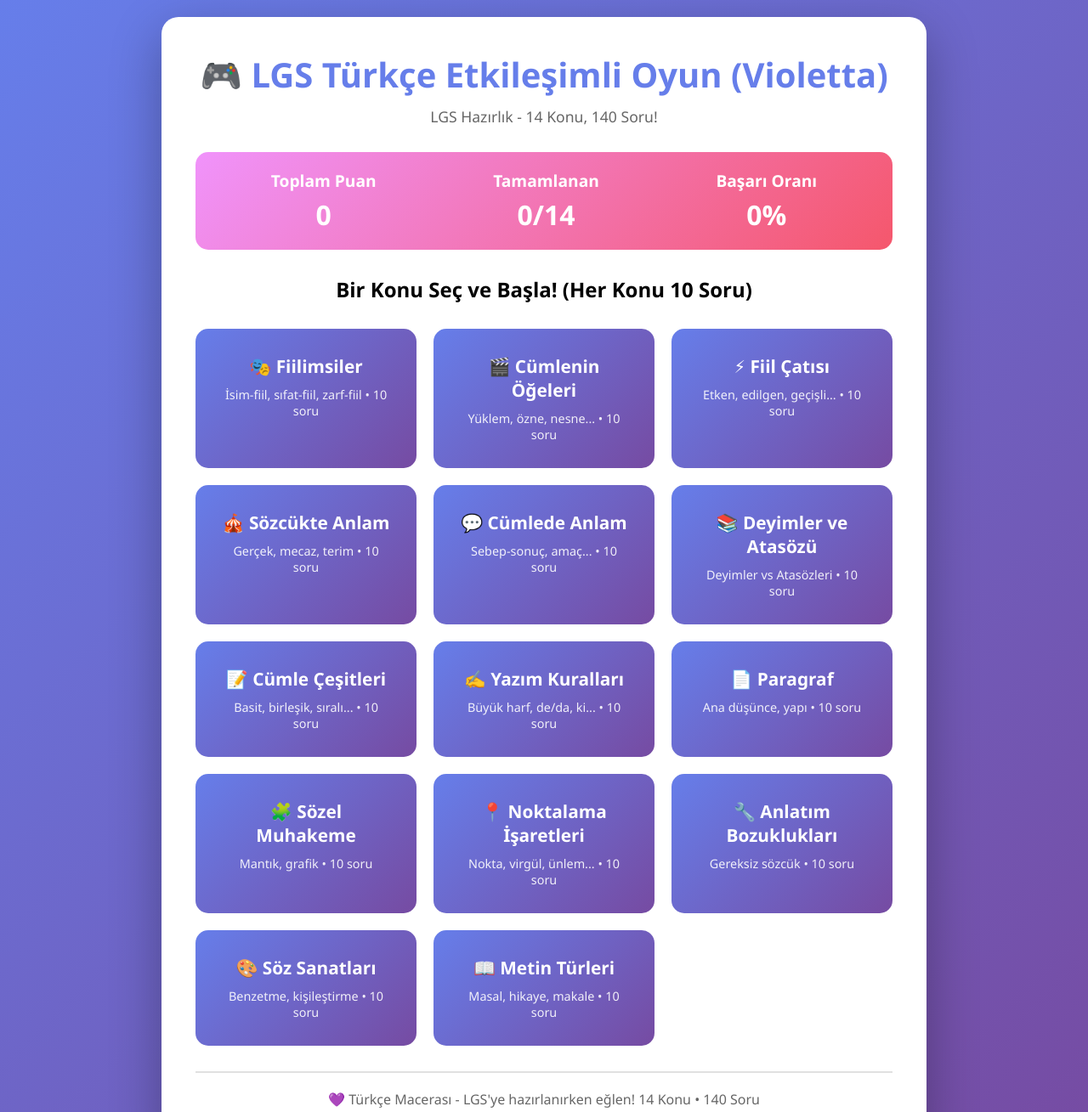
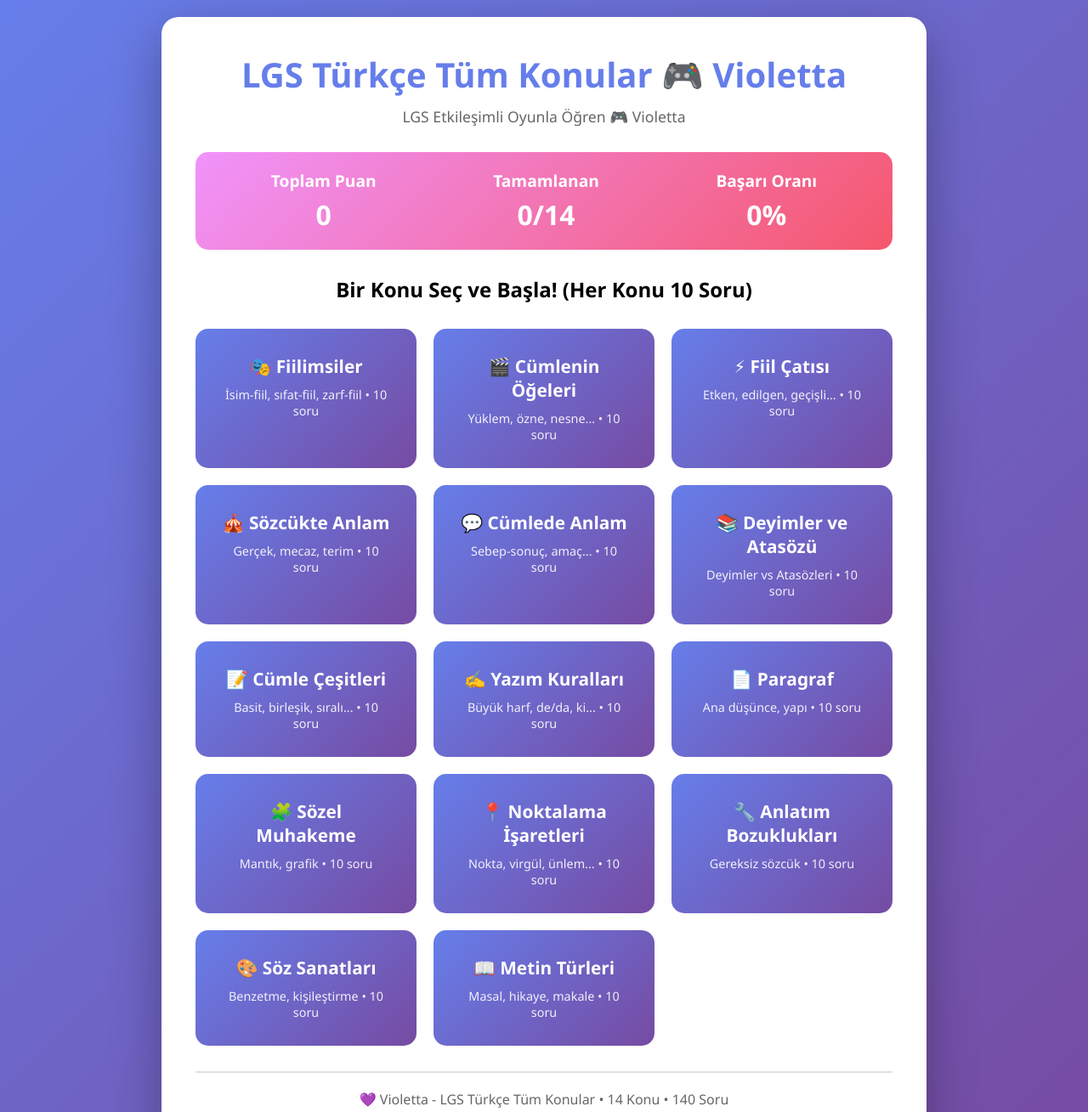
Before and after one commit to learnfasteasy/Violetta, a plain HTML site: page index.html in a window 1280 px wide. Shown: the top 1309 px of the page at 85% size. Drawn offline with Linux system fonts and the light colour scheme.

Commit message:
index.html

```diff
--- a/index.html
+++ b/index.html
@@ -3,17 +3,17 @@
 <head>
     <meta charset="UTF-8">
     <meta name="viewport" content="width=device-width, initial-scale=1.0">
-    <meta name="description" content="LGS Türkçe Etkileşimli Oyun (Violetta) - LGS Hazırlık için interaktif öğrenme oyunu. 14 farklı konuda 140 soru!">
-    <meta name="keywords" content="LGS, Türkçe, öğrenme oyunu, eğitim, quiz, paragraf, sözel muhakeme">
+    <meta name="description" content="LGS Türkçe Tüm Konular - Violetta - LGS Hazırlık için interaktif öğrenme oyunu. 14 farklı konuda 140 soru!">
+    <meta name="keywords" content="LGS, Türkçe, Violetta, öğrenme oyunu, eğitim, quiz, paragraf, sözel muhakeme">
     <meta name="author" content="Caybo">
-    <title>LGS Türkçe Etkileşimli Oyun (Violetta) (140 Soru!)</title>
+    <title>LGS Türkçe Tüm Konular 🎮 Violetta - 140 Soru</title>
     <link rel="stylesheet" href="style.css">
 </head>
 <body>
     <div class="game-container">
         <div class="header">
-            <h1>🎮 LGS Türkçe Etkileşimli Oyun (Violetta) </h1>
-            <p>LGS Hazırlık - 14 Konu, 140 Soru!</p>
+            <h1>LGS Türkçe Tüm Konular 🎮 Violetta</h1>
+            <p>LGS Etkileşimli Oyunla Öğren 🎮 Violetta</p>
         </div>
 
         <!-- Ana Menü -->
@@ -156,7 +156,7 @@
 
         <!-- Footer -->
         <div class="footer">
-            <p>💜 Türkçe Macerası - LGS'ye hazırlanırken eğlen! 14 Konu • 140 Soru</p>
+            <p>💜 Violetta - LGS Türkçe Tüm Konular • 14 Konu • 140 Soru</p>
         </div>
     </div>
 
```
